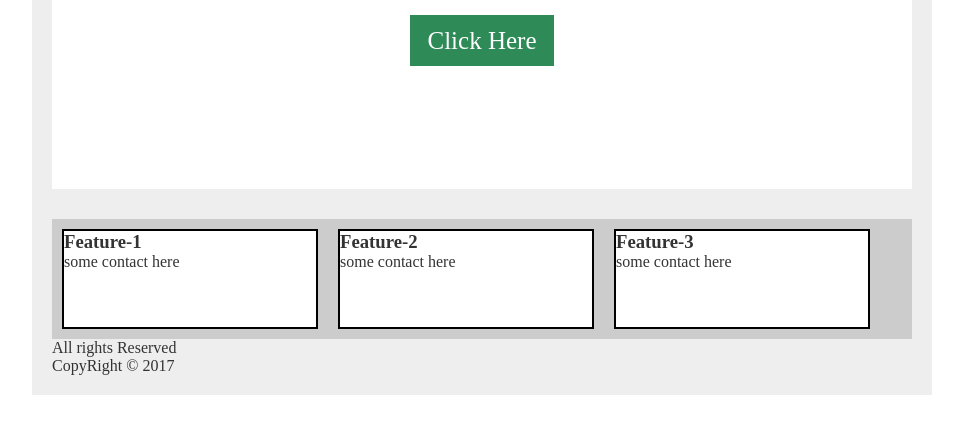
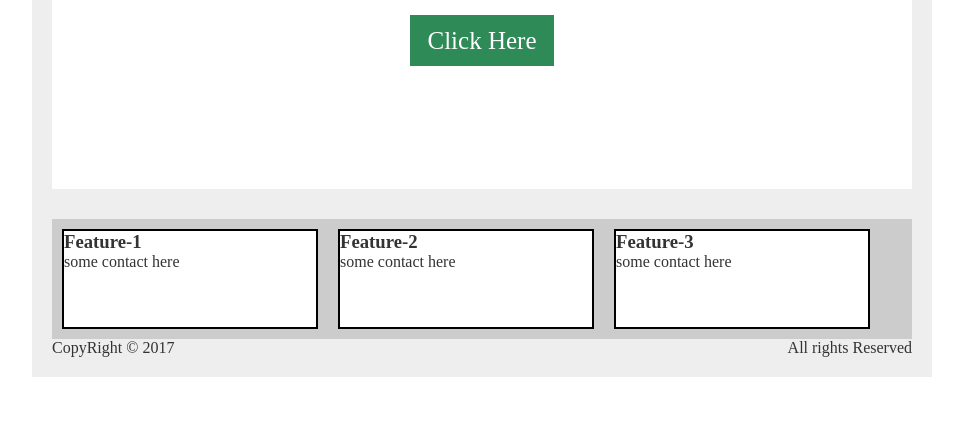
Before and after one commit to siddupals/my-project, a plain HTML site: page ui/test2.html in a window 1280 px wide. Shown: the part 177-610 px from the top of the page, without its empty margins (158-1121 px from the left). Drawn offline with Linux system fonts and the light colour scheme.

Commit message:
changes in footer

```diff
--- a/ui/test2.css
+++ b/ui/test2.css
@@ -74,5 +74,7 @@ nav li > a{
 }
 .box > :last-child{
   margin: 0;
-
 }
+.copy{
+  float: right;
+}
--- a/ui/test2.html
+++ b/ui/test2.html
@@ -39,7 +39,9 @@
     </div>
   </section>
   <footer id="end">
-    <p>All rights Reserved</p>
+    <div class="copy">
+      <p>All rights Reserved</p>
+    </div>
     <p>CopyRight &copy 2017</p>
   </footer>
 </div>
```
